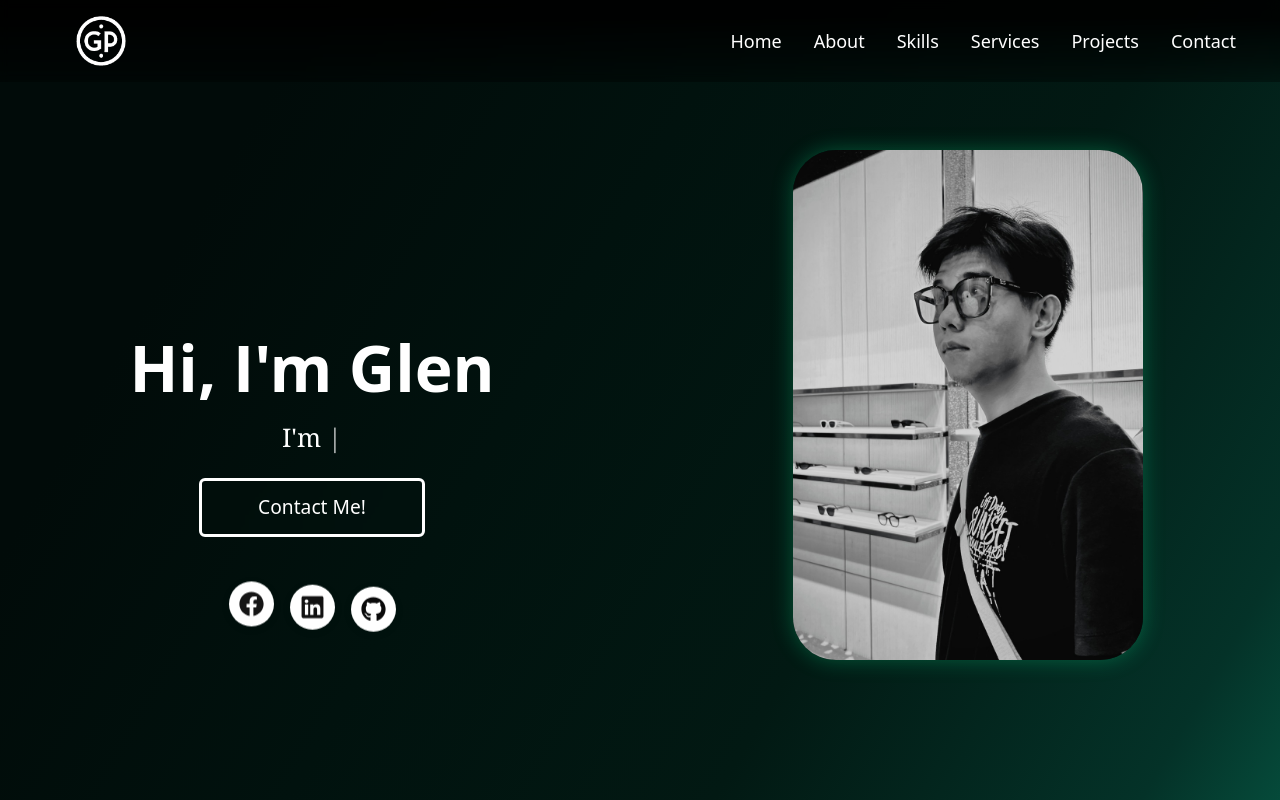
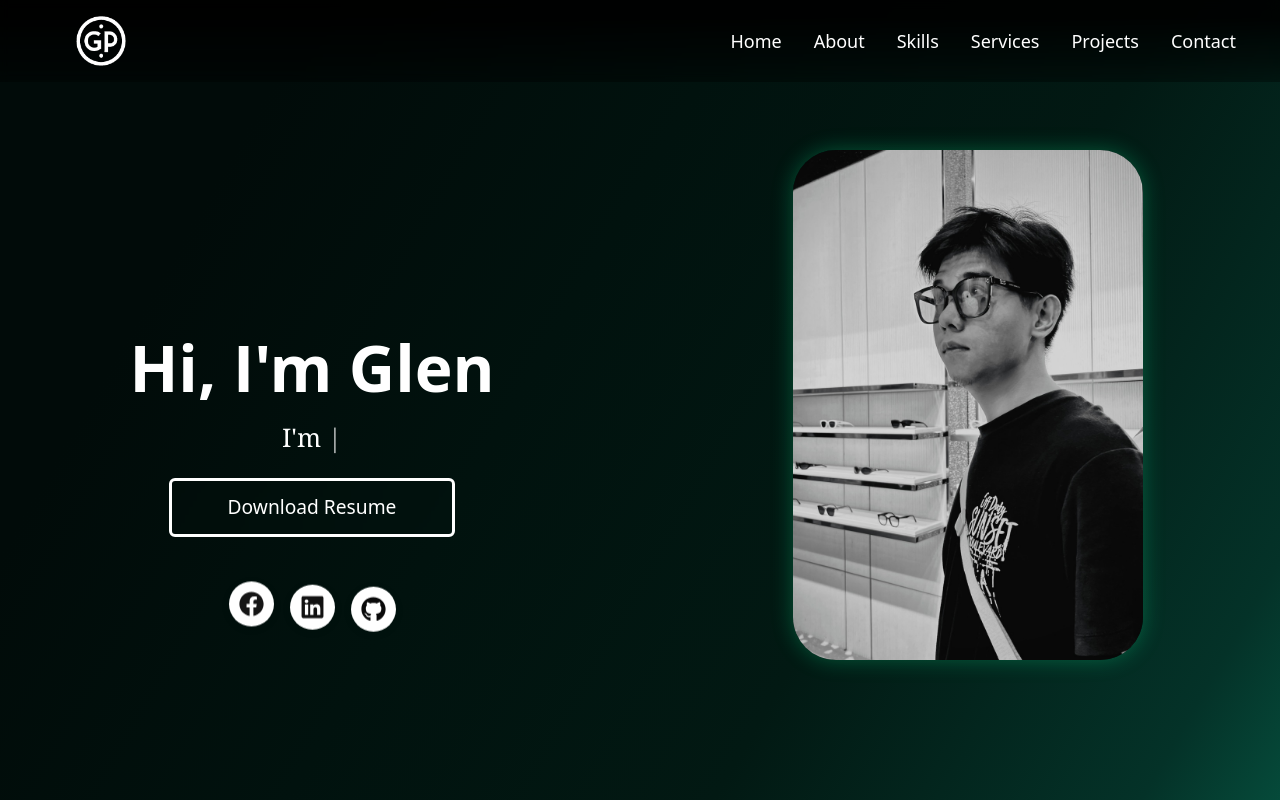
Before and after one commit to GlenPrz/PRZ_Portfolio, a React (Vite) app: page / in a window 1280 px wide. Shown: the top 800 px of the page. Built offline with nearby package versions, Linux system fonts and the light colour scheme.

Commit message:
Added button to header for resume download 	new file:   src/assets/Docs/GLEN PEREZ - Resume.pdf 	modified:   src/components/header.jsx 	new file:   src/data/project_cards.js

```diff
--- a/src/components/header.jsx
+++ b/src/components/header.jsx
@@ -33,8 +33,12 @@ const HeroSection = () => {
             "Contact me and let's connect!",
           ]}
         />
-        <a href="#Contact" className="btn btn-prim">
-          Contact Me!
+        <a
+          href="src/assets/Docs/GLEN PEREZ - Resume.pdf"
+          className="btn btn-prim"
+          download="GLEN PEREZ - Resume.pdf"
+        >
+          Download Resume
         </a>
         <div
           className="icon-container"
```
Also changed, not shown: src/data/project_cards.js (added, +56 -0 lines), 1 other file (tests, documents, lock files or other folders).
